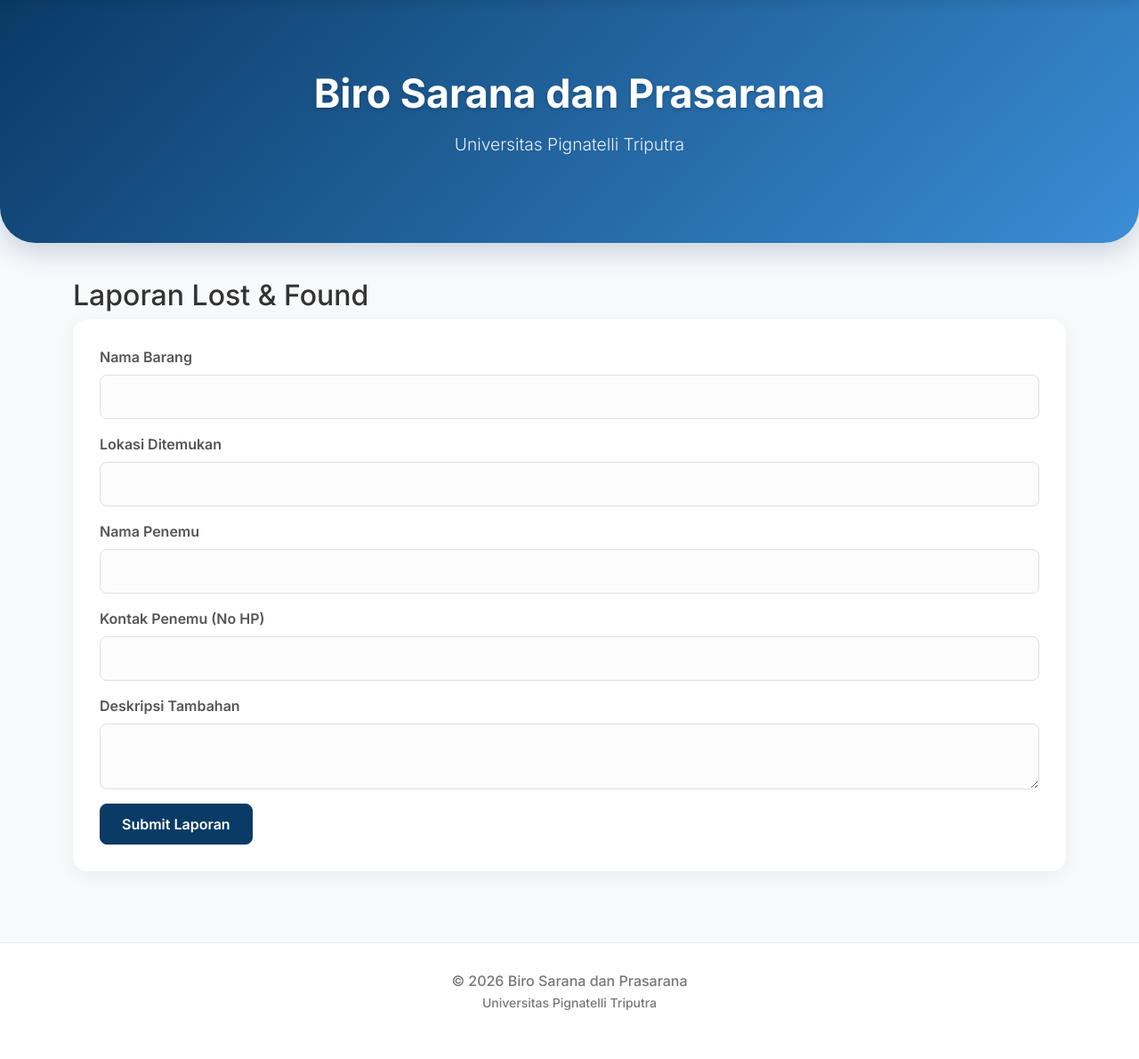
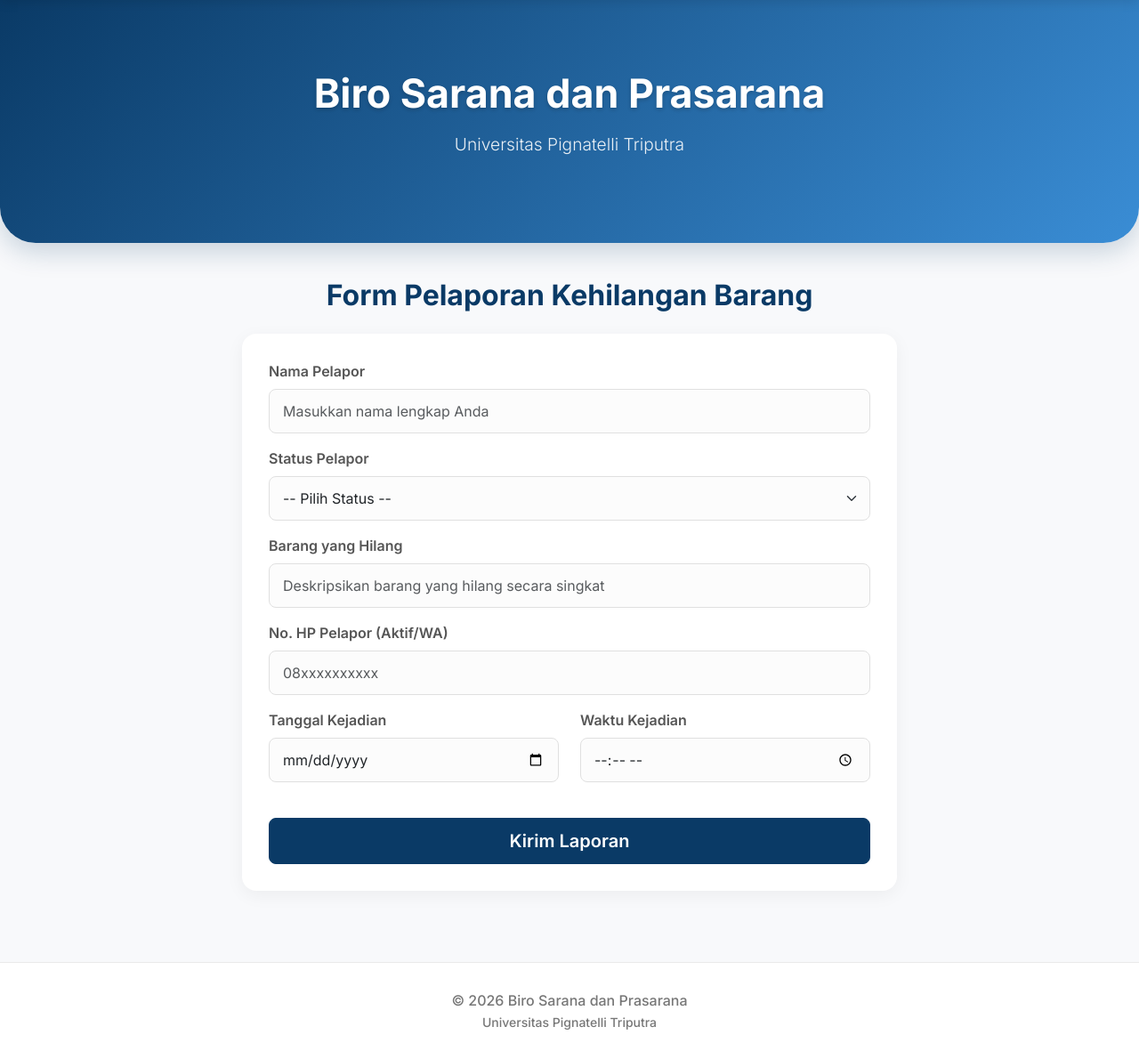
Before and after one commit to cangpol/SI-Sarpras, a CodeIgniter 4 app: the page made by app/Views/pelaporan/lost_found.php in a window 1280 px wide. Shown: the part 75-1265 px from the top of the page at 89% size. Before the commit the page ends 1210 px from the top, so only its background shows below. Run offline with PHP 8.4 and a stand-in for CodeIgniter, Linux system fonts and the light colour scheme; the template is opened without the code that fills it, so the values that code supplies are empty; some libraries are stand-ins or nearby versions.

Commit message:
Update form Pelaporan Lost Found & Visitor ID Pass sesuai permintaan

```diff
--- a/app/Views/pelaporan/lost_found.php
+++ b/app/Views/pelaporan/lost_found.php
@@ -1,14 +1,79 @@
 <?= $this->extend('layout/main') ?>
 <?= $this->section('content') ?>
-<h2>Laporan Lost & Found</h2>
-<div class="card"><div class="card-body">
-<form method="post" action="/pelaporan/lost-found">
-    <div class="mb-3"><label>Nama Barang</label><input type="text" name="item_name" class="form-control" required></div>
-    <div class="mb-3"><label>Lokasi Ditemukan</label><input type="text" name="location_found" class="form-control" required></div>
-    <div class="mb-3"><label>Nama Penemu</label><input type="text" name="finder_name" class="form-control" required></div>
-    <div class="mb-3"><label>Kontak Penemu (No HP)</label><input type="text" name="contact" class="form-control" required></div>
-    <div class="mb-3"><label>Deskripsi Tambahan</label><textarea name="description" class="form-control"></textarea></div>
-    <button type="submit" class="btn btn-primary">Submit Laporan</button>
-</form>
-</div></div>
+<div class="row justify-content-center">
+    <div class="col-md-8">
+        <h2 class="mb-4 text-center" style="color: var(--primary-blue); font-weight: 700;">Form Pelaporan Kehilangan Barang</h2>
+        <div class="card">
+            <div class="card-body">
+                <form method="post" action="/pelaporan/lost-found">
+
+                    <div class="mb-3">
+                        <label>Nama Pelapor</label>
+                        <input type="text" name="reporter_name" class="form-control" placeholder="Masukkan nama lengkap Anda" required>
+                    </div>
+
+                    <div class="mb-3">
+                        <label>Status Pelapor</label>
+                        <select name="reporter_status" id="reporterStatus" class="form-select" onchange="toggleOtherStatus()" required>
+                            <option value="">-- Pilih Status --</option>
+                            <option value="Mahasiswa">Mahasiswa</option>
+                            <option value="Dosen">Dosen</option>
+                            <option value="Tendik">Tendik</option>
+                            <option value="Tamu">Tamu</option>
+                            <option value="Others">Others</option>
+                        </select>
+                    </div>
+
+                    <div class="mb-3" id="otherStatusDiv" style="display: none;">
+                        <label>Sebutkan Status Anda</label>
+                        <input type="text" name="reporter_status_other" id="otherStatusInput" class="form-control" placeholder="Ketik status Anda di sini">
+                    </div>
+
+                    <div class="mb-3">
+                        <label>Barang yang Hilang</label>
+                        <input type="text" name="lost_item" class="form-control" placeholder="Deskripsikan barang yang hilang secara singkat" required>
+                    </div>
+
+                    <div class="mb-3">
+                        <label>No. HP Pelapor (Aktif/WA)</label>
+                        <input type="text" name="contact" class="form-control" placeholder="08xxxxxxxxxx" required>
+                    </div>
+
+                    <div class="row">
+                        <div class="col-md-6 mb-3">
+                            <label>Tanggal Kejadian</label>
+                            <input type="date" name="incident_date" class="form-control" required>
+                        </div>
+                        <div class="col-md-6 mb-3">
+                            <label>Waktu Kejadian</label>
+                            <input type="time" name="incident_time" class="form-control" required>
+                        </div>
+                    </div>
+
+                    <div class="d-grid mt-4">
+                        <button type="submit" class="btn btn-primary btn-lg">Kirim Laporan</button>
+                    </div>
+
+                </form>
+            </div>
+        </div>
+    </div>
+</div>
+
+<script>
+function toggleOtherStatus() {
+    const statusSelect = document.getElementById('reporterStatus');
+    const otherDiv = document.getElementById('otherStatusDiv');
+    const otherInput = document.getElementById('otherStatusInput');
+
+    if (statusSelect.value === 'Others') {
+        otherDiv.style.display = 'block';
+        otherInput.required = true;
+    } else {
+        otherDiv.style.display = 'none';
+        otherInput.required = false;
+        otherInput.value = '';
+    }
+}
+</script>
 <?= $this->endSection() ?>
```
Also changed, not shown: app/Controllers/Frontend.php (+33 -18 lines), app/Views/pelaporan/visitor.php (+69 -12 lines), sarpras_db.sql (+11 -10 lines).
